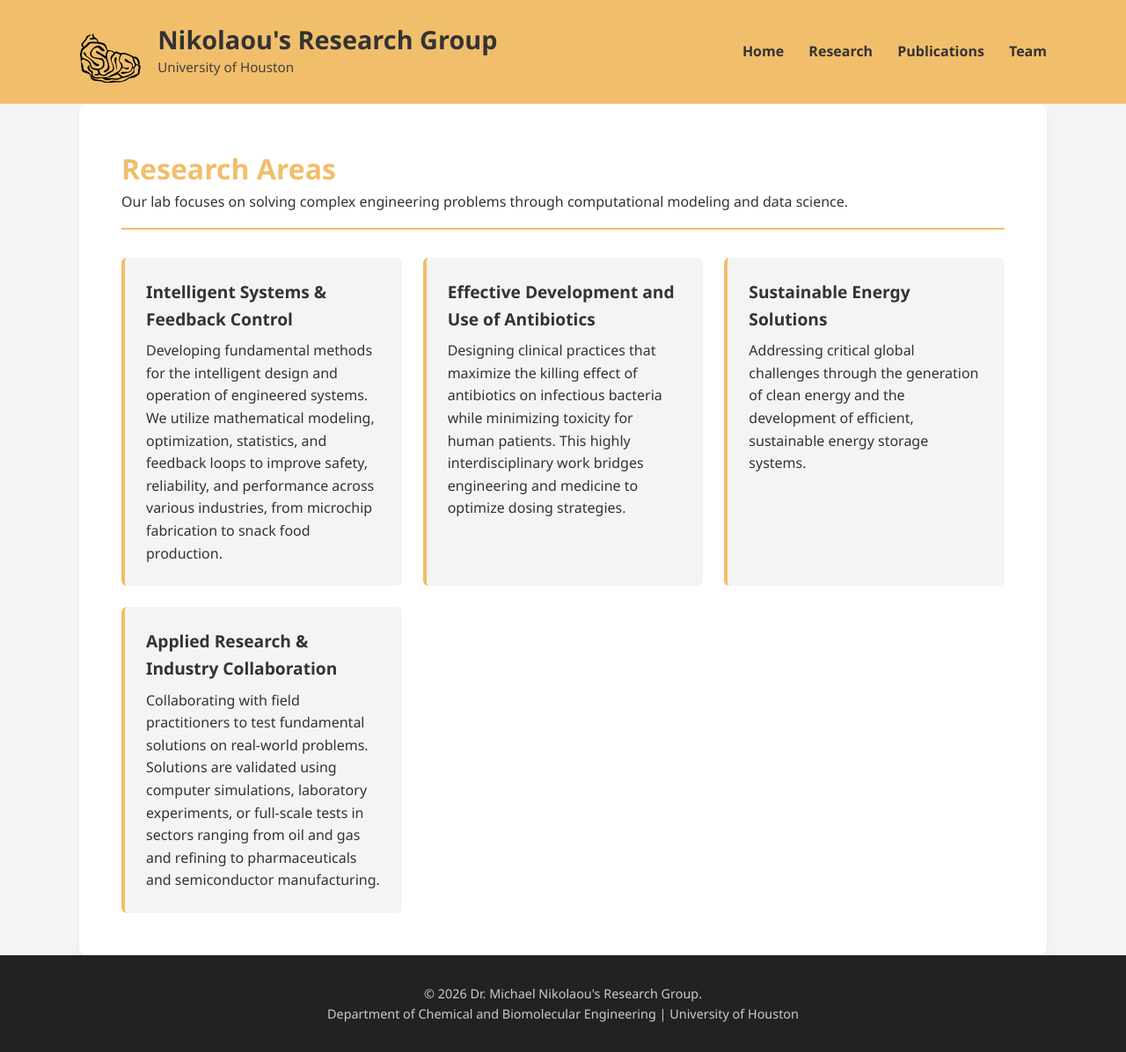
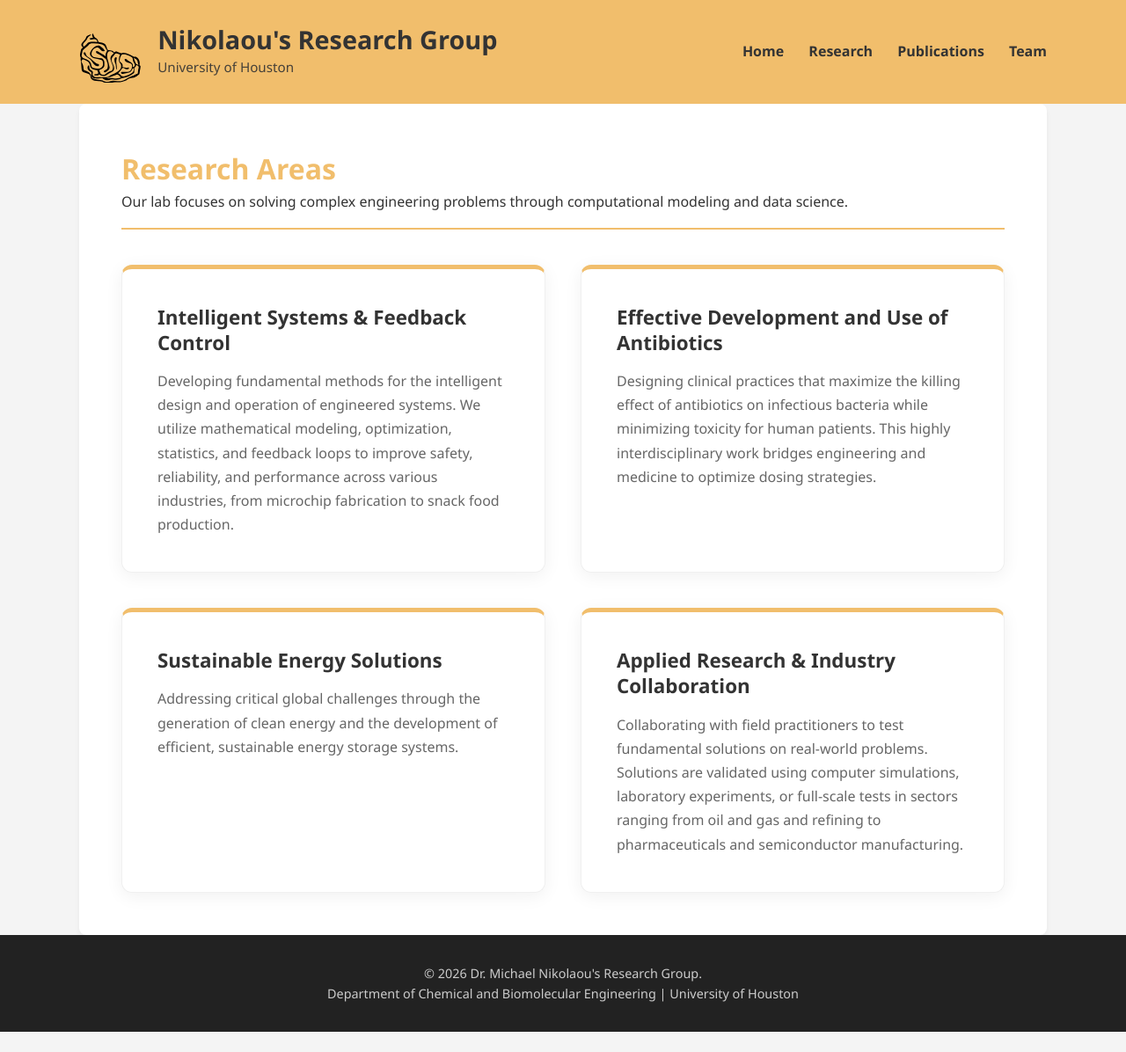
Before and after one commit to GALGAT/nikolaou-lab, a Jekyll site: the page built from research.html, in a window 1280 px wide. Shown: the whole page at 88% size. Built offline with Jekyll 4.4.1, drawn with Linux system fonts in a browser that asks for light colours; after the commit the page ends 1173 px from its top, so only the background shows below that.

Commit message:
Redesign research cards with new styles and layout
Updated styles for research cards, including layout, padding, and hover effects.

```diff
--- a/css/style.css
+++ b/css/style.css
@@ -163,23 +163,42 @@ footer {
     font-size: 2rem;
 }
 
-/* Research Cards */
+/* --- Research Cards (Classy Redesign) --- */
 .research-grid {
     display: grid;
-    grid-template-columns: repeat(auto-fit, minmax(300px, 1fr));
-    gap: 1.5rem;
+    /* This minmax change (400px) forces a perfect 2x2 grid on desktop */
+    grid-template-columns: repeat(auto-fit, minmax(400px, 1fr));
+    gap: 2.5rem;
+    margin-top: 2.5rem;
 }
 
 .research-card {
-    background: var(--bg-light);
-    padding: 1.5rem;
-    border-radius: 6px;
-    border-left: 4px solid var(--theme-color);
+    background: var(--white);
+    padding: 2.5rem;
+    border-radius: 12px; /* Smoother, rounder corners */
+    box-shadow: 0 4px 20px rgba(0,0,0,0.06); /* Very soft, elegant shadow */
+    border: 1px solid #f0f0f0; /* Ultra-light border for crispness */
+    border-top: 5px solid var(--theme-color); /* Sleek top accent line */
+    transition: transform 0.3s ease, box-shadow 0.3s ease; /* Animation timing */
+}
+
+/* The Hover "Lift" Effect */
+.research-card:hover {
+    transform: translateY(-8px); /* Lifts the card up slightly */
+    box-shadow: 0 12px 30px rgba(0,0,0,0.12); /* Deepens the shadow underneath */
 }
 
 .research-card h3 {
-    margin-bottom: 0.5rem;
-    font-size: 1.2rem;
+    margin-bottom: 1rem;
+    font-size: 1.4rem;
+    color: var(--text-dark);
+    line-height: 1.3;
+}
+
+.research-card p {
+    color: var(--text-light);
+    line-height: 1.7;
+    margin-bottom: 0;
 }
 
 /* Publications Search Bar */
```
